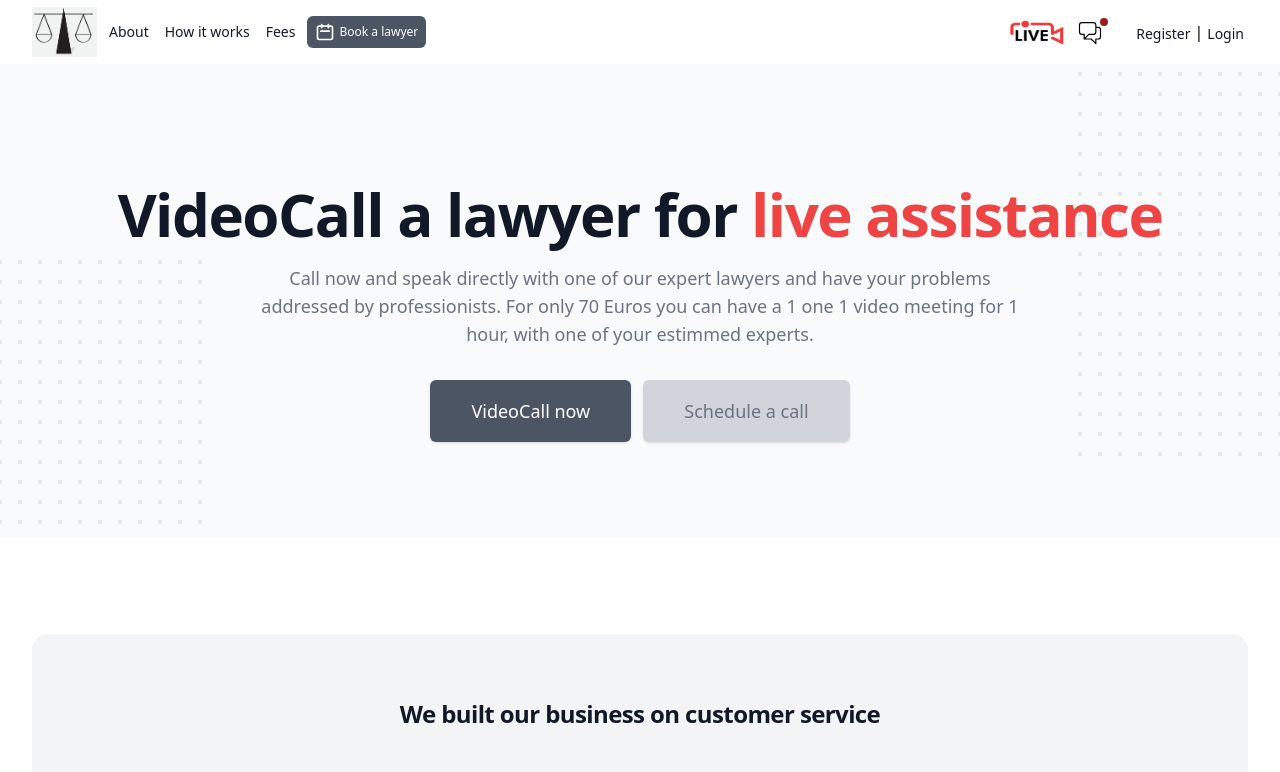
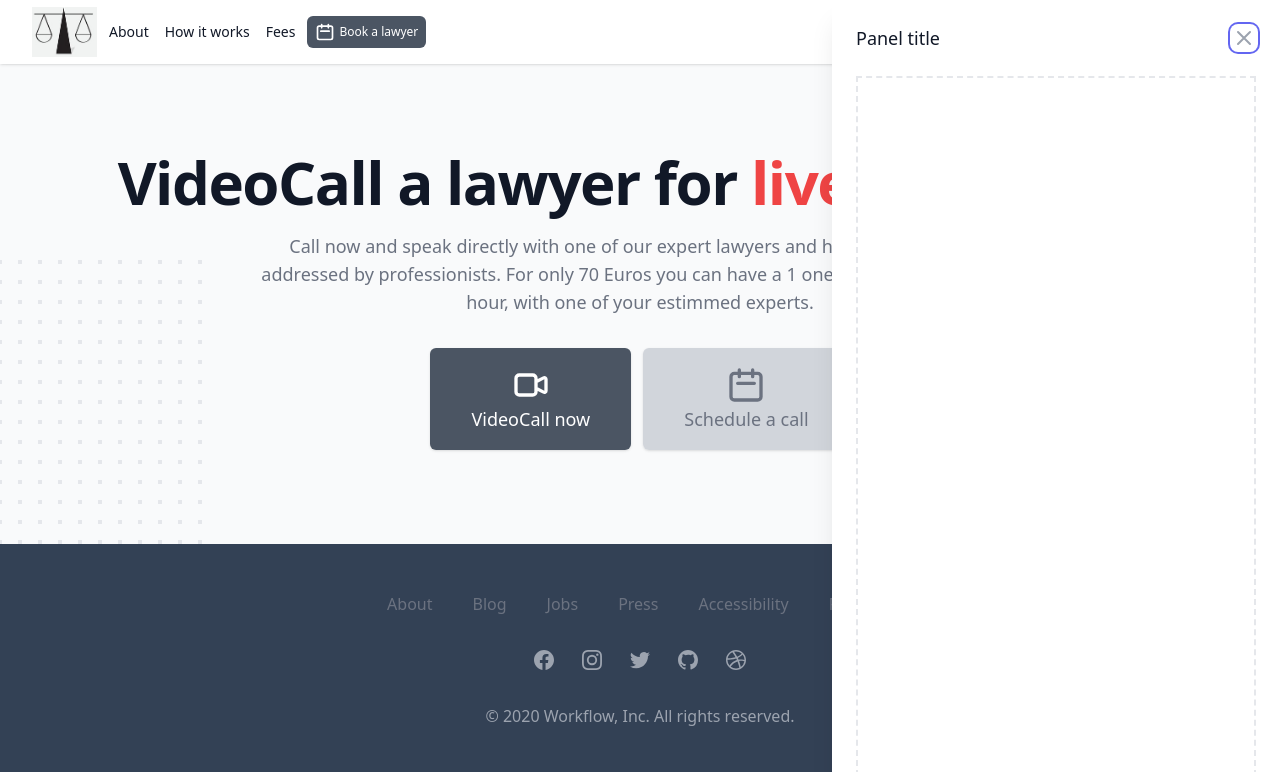
Before and after one commit to AndreiMsk/vlawyer-front, a Next.js app: page / in a window 1280 px wide. Shown: the top 772 px of the page. Built offline with nearby package versions, Linux system fonts and the light colour scheme.

Commit message:
footer fix

```diff
--- a/components/global/LiveChat.js
+++ b/components/global/LiveChat.js
@@ -4,7 +4,7 @@ import { Dialog, Transition } from '@headlessui/react'
 import { XIcon } from '@heroicons/react/outline'
 
 export default function LiveChat() {
-  const [open, setOpen] = useState(false)
+  const [open, setOpen] = useState(true)
 
   return (
     <Transition.Root show={open} as={Fragment}>
--- a/components/global/Navbar.js
+++ b/components/global/Navbar.js
@@ -11,7 +11,7 @@ function classNames(...classes) {
 
 export default function Navbar() {
   return (
-    <Disclosure as="nav" className="bg-white shadow sticky top-0 right-0 z-10">
+    <Disclosure as="nav" className="bg-white shadow sticky top-0 right-0 z-20">
       {({ open }) => (
         <>
           <div className="max-w-7xl mx-auto px-4 sm:px-6 lg:px-8">
--- a/components/home/hero.js
+++ b/components/home/hero.js
@@ -1,3 +1,4 @@
+import { CalendarIcon, VideoCameraIcon } from "@heroicons/react/outline";
 import Link from "next/link";
 
 export default function Hero() {
@@ -76,7 +77,7 @@ export default function Hero() {
       </div>
 
       <div className="relative pt-6 pb-16 sm:pb-24">
-        <main className="mt-16 mx-auto max-w-7xl px-4 sm:mt-24">
+        <main className="mt-16 mx-auto max-w-7xl px-4 sm:mt-18">
           <div className="text-center">
             <h1 className="text-4xl tracking-tight font-extrabold text-gray-900 sm:text-5xl md:text-6xl">
               <span className="block xl:inline">VideoCall a lawyer for</span>{" "}
@@ -94,16 +95,18 @@ export default function Hero() {
               <div className="rounded-md shadow">
                 <a
                   href="#"
-                  className="w-full flex items-center justify-center px-8 py-3 border border-transparent text-base font-medium rounded-md text-white bg-gray-600 hover:bg-gray-700 md:py-4 md:text-lg md:px-10"
+                  className="w-full flex flex-col items-center justify-center px-8 py-3 border border-transparent text-base font-normal rounded-md text-white bg-gray-600 hover:bg-gray-700 md:py-4 md:text-lg md:px-10"
                 >
+                <VideoCameraIcon className="h-10"/>
                   VideoCall now
                 </a>
               </div>
               <div className="mt-3 rounded-md shadow sm:mt-0 sm:ml-3">
                 <a
                   href="#"
-                  className="w-full flex items-center justify-center px-8 py-3 border border-transparent text-base font-medium rounded-md text-gray-500 bg-gray-300 hover:bg-gray-300 hover:text-gray-600 md:py-4 md:text-lg md:px-10"
+                  className="w-full flex flex-col items-center justify-center px-8 py-3 border border-transparent text-sm rounded-md text-gray-500 bg-gray-300 hover:bg-gray-300 hover:text-gray-600 md:py-4 md:text-lg md:px-10"
                 >
+                 <CalendarIcon className="h-10"/>
                   Schedule a call
                 </a>
               </div>
```
